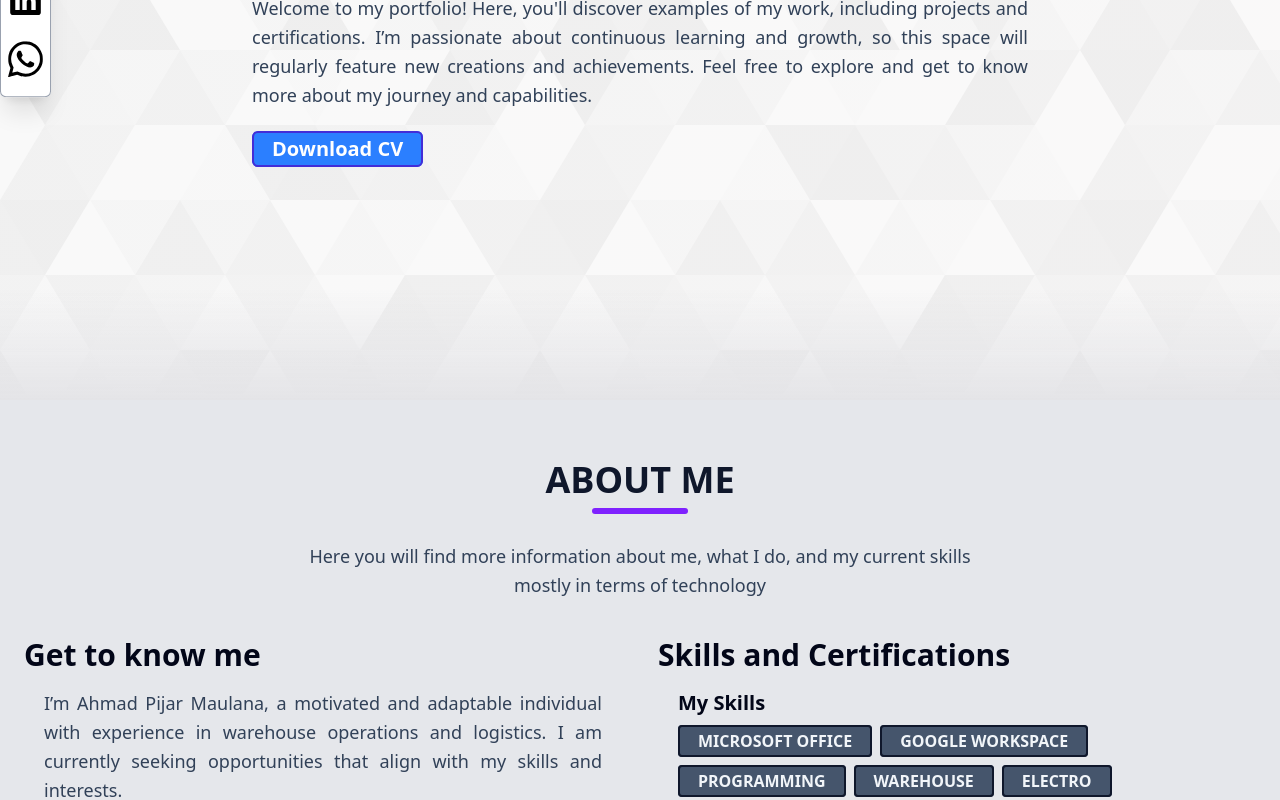
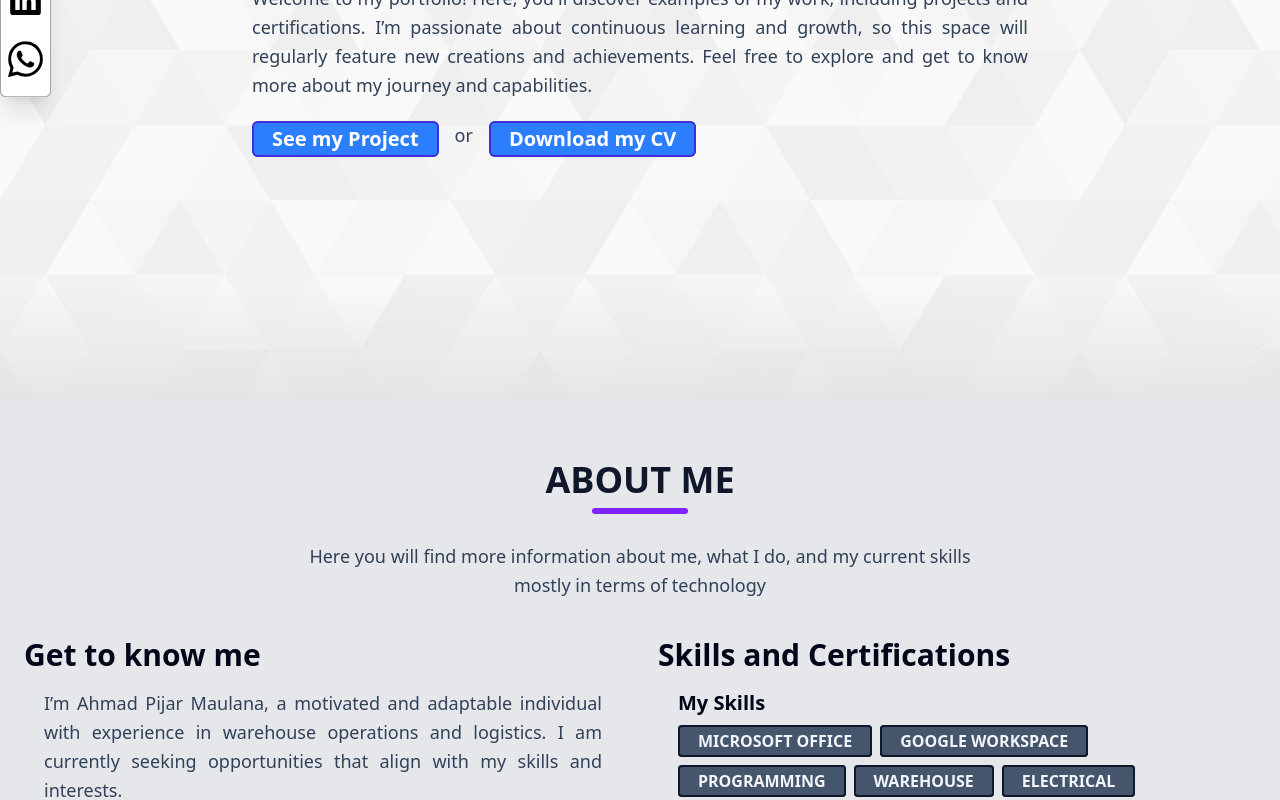
Before and after one commit to AhmadPijar/my-portofolio, a React (Vite) app: page / in a window 1280 px wide. Shown: the part 400-1200 px from the top of the page. Built offline with nearby package versions, Linux system fonts and the light colour scheme.

Commit message:
change cv

```diff
--- a/package.json
+++ b/package.json
@@ -1,6 +1,6 @@
 {
   "name": "portofolio-website",
-  "homepage": "https://ahmadpijar.github.io/my-portofolio/",
+  "homepage": "https://ahmadpijar.github.io/",
   "private": true,
   "version": "0.0.0",
   "type": "module",
--- a/src/component/data/aboutData.jsx
+++ b/src/component/data/aboutData.jsx
@@ -27,7 +27,7 @@ const aboutSkill = [
   },
   {
     id: 5,
-    title: "Electro",
+    title: "Electrical",
     popoverTarget: "skill-5",
   },
 ];
--- a/src/component/section/home.jsx
+++ b/src/component/section/home.jsx
@@ -22,14 +22,20 @@ const Home = () => {
           creations and achievements. Feel free to explore and get to know more
           about my journey and capabilities.
         </p>
+        <div className="w-full flex flex-row space-x-4 my-info">
+          <a href="#project" className="my-button rounded-md">
+            See my Project
+          </a>
+          <h1>or</h1>
           <a
             href={CV}
             target="_blank"
             rel="noopener noreferrer"
-          className="my-button rounded-md self-start"
+            className="my-button rounded-md"
           >
-          Download CV
+            Download my CV
           </a>
+        </div>
       </div>
       <div className="social absolute top-[50%] left-0 translate-y-[-50%] bg-white dark:bg-gray-700 shadow-xl inset-ring-1 inset-ring-gray-400 dark:inset-ring-gray-600 rounded-md py-2 px-1 hidden md:block">
         <div className="flex flex-col items-center justify-center w-[2.7rem]">
--- a/vite.config.js
+++ b/vite.config.js
@@ -5,5 +5,5 @@ import tailwindcss from "@tailwindcss/vite";
 // https://vite.dev/config/
 export default defineConfig({
   plugins: [react(), tailwindcss()],
-  base: "/my-portofolio/",
+  base: "/ahmadpijar.github.io",
 });
```
Also changed, not shown: 1 other file (tests, documents, lock files or other folders). Lines whose indentation alone changed are shown as unchanged.
